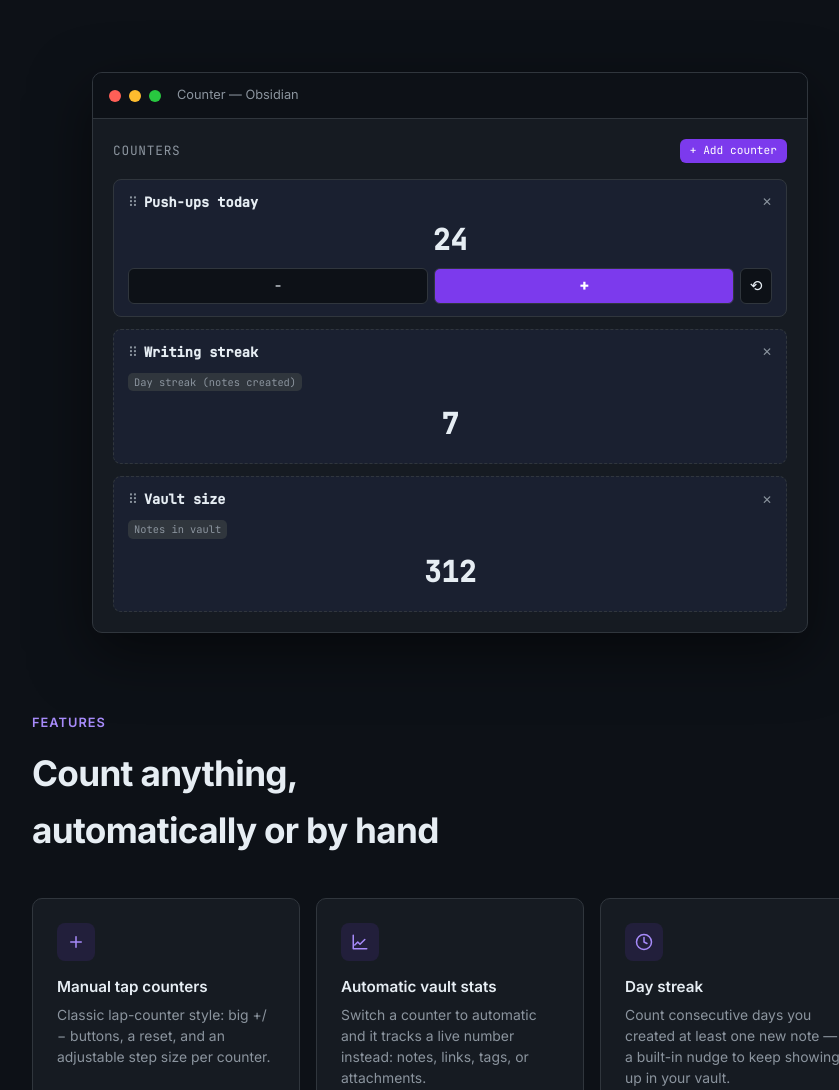
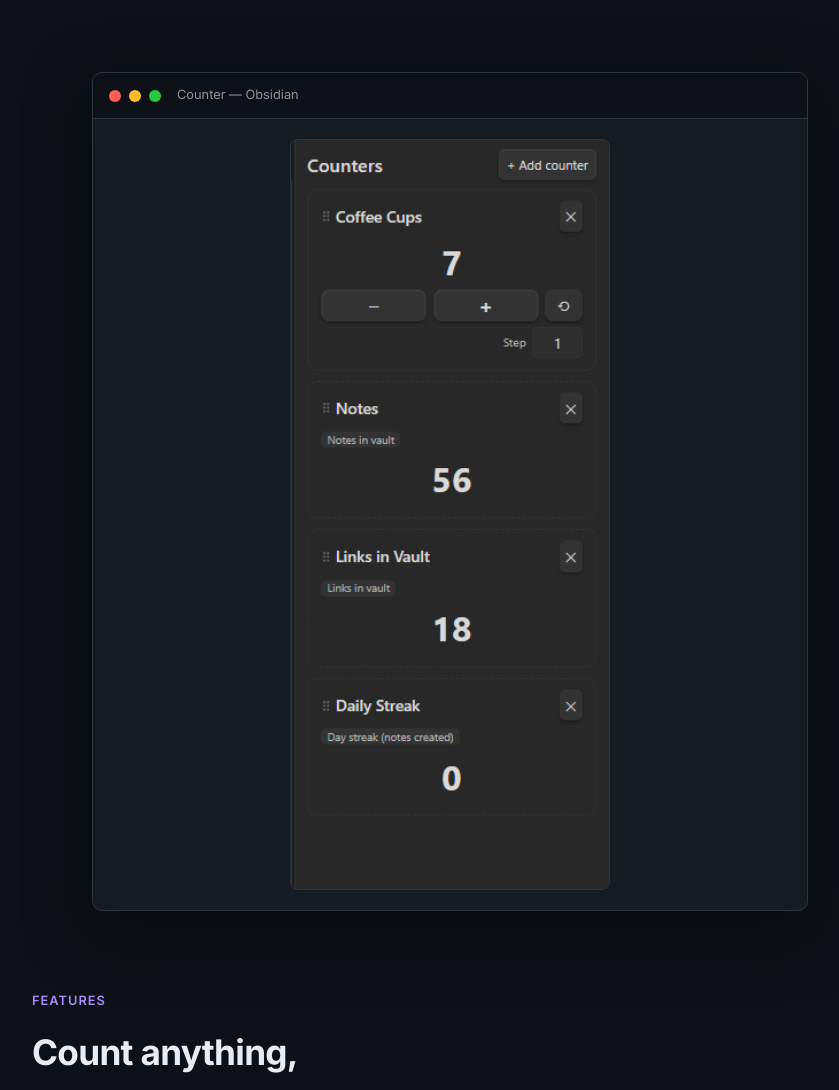
Before and after one commit to 30jannik06/Obsidian-Counter, a website: page docs/index.html in a window 1280 px wide. Shown: the part 560-1650 px from the top of the page, without its empty margins (190-1029 px from the left). Drawn offline with Linux system fonts and the light colour scheme.

Commit message:
Add real plugin screenshot to docs and README
Replace the hand-built CSS demo mockup with an actual screenshot of
the sidebar panel in use.

Co-Authored-By: Claude Sonnet 5 <noreply@anthropic.com>

```diff
--- a/docs/index.html
+++ b/docs/index.html
@@ -196,6 +196,15 @@
       flex-direction: column;
       gap: 12px;
       font-family: 'JetBrains Mono', monospace;
+    }
+
+    .demo-screenshot {
+      display: block;
+      width: 100%;
+      max-width: 320px;
+      margin: 0 auto;
+      border-radius: 8px;
+      border: 1px solid var(--border);
     }
 
     .demo-header-row {
@@ -617,44 +626,7 @@
       <span>Counter — Obsidian</span>
     </div>
     <div class="demo-body">
-      <div class="demo-header-row">
-        <span class="demo-panel-title">Counters</span>
-        <span class="demo-add-btn">+ Add counter</span>
-      </div>
-
-      <div class="demo-card">
-        <div class="demo-card-title-row">
-          <span class="demo-drag">⠿</span>
-          <span class="demo-card-title">Push-ups today</span>
-          <span class="demo-close">✕</span>
-        </div>
-        <div class="demo-count">24</div>
-        <div class="demo-btn-row">
-          <div class="demo-btn">−</div>
-          <div class="demo-btn plus">+</div>
-          <div class="demo-btn reset">⟲</div>
-        </div>
-      </div>
-
-      <div class="demo-card auto">
-        <div class="demo-card-title-row">
-          <span class="demo-drag">⠿</span>
-          <span class="demo-card-title">Writing streak</span>
-          <span class="demo-close">✕</span>
-        </div>
-        <span class="demo-badge">Day streak (notes created)</span>
-        <div class="demo-count">7</div>
-      </div>
-
-      <div class="demo-card auto">
-        <div class="demo-card-title-row">
-          <span class="demo-drag">⠿</span>
-          <span class="demo-card-title">Vault size</span>
-          <span class="demo-close">✕</span>
-        </div>
-        <span class="demo-badge">Notes in vault</span>
-        <div class="demo-count">312</div>
-      </div>
+      <img class="demo-screenshot" src="assets/screenshot.png" alt="Counter plugin sidebar panel showing a manual Coffee Cups counter and automatic Notes, Links in Vault, and Daily Streak counters" />
     </div>
   </div>
 </div>
```
Also changed, not shown: README.md, docs/assets/screenshot.png (added).
